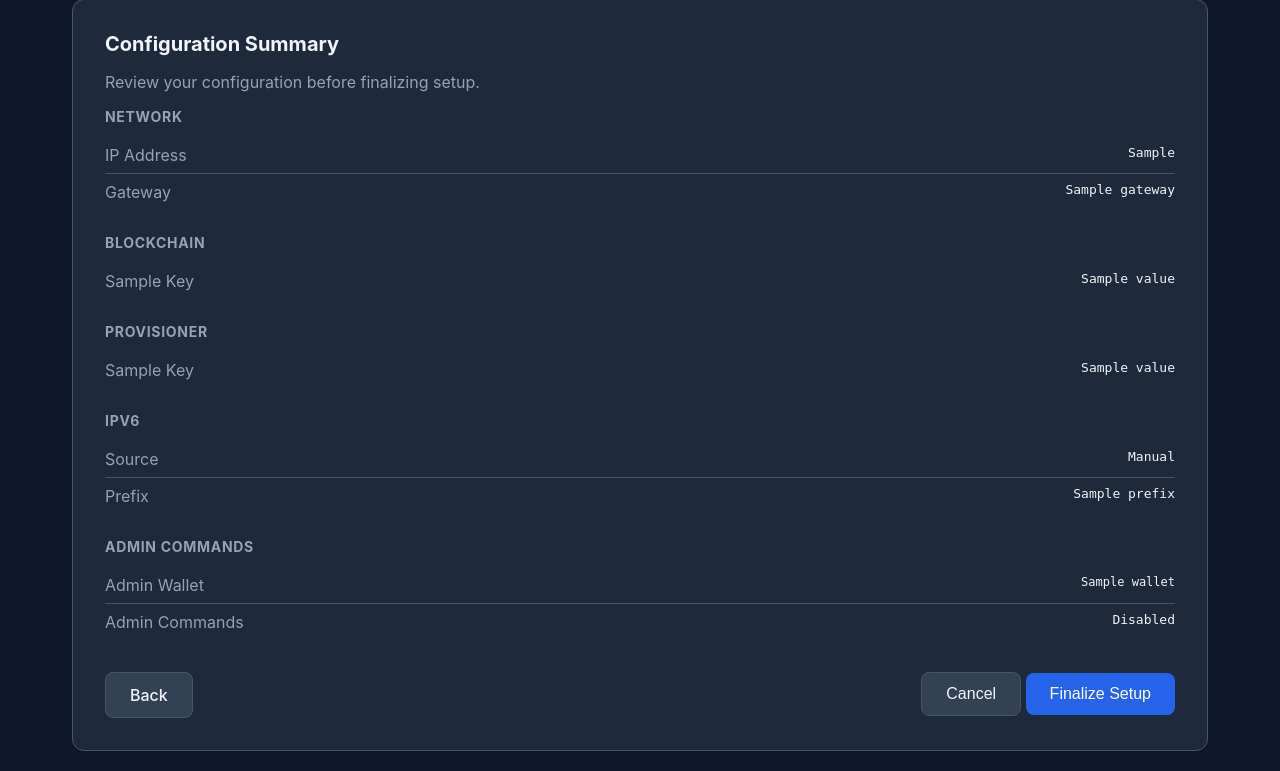
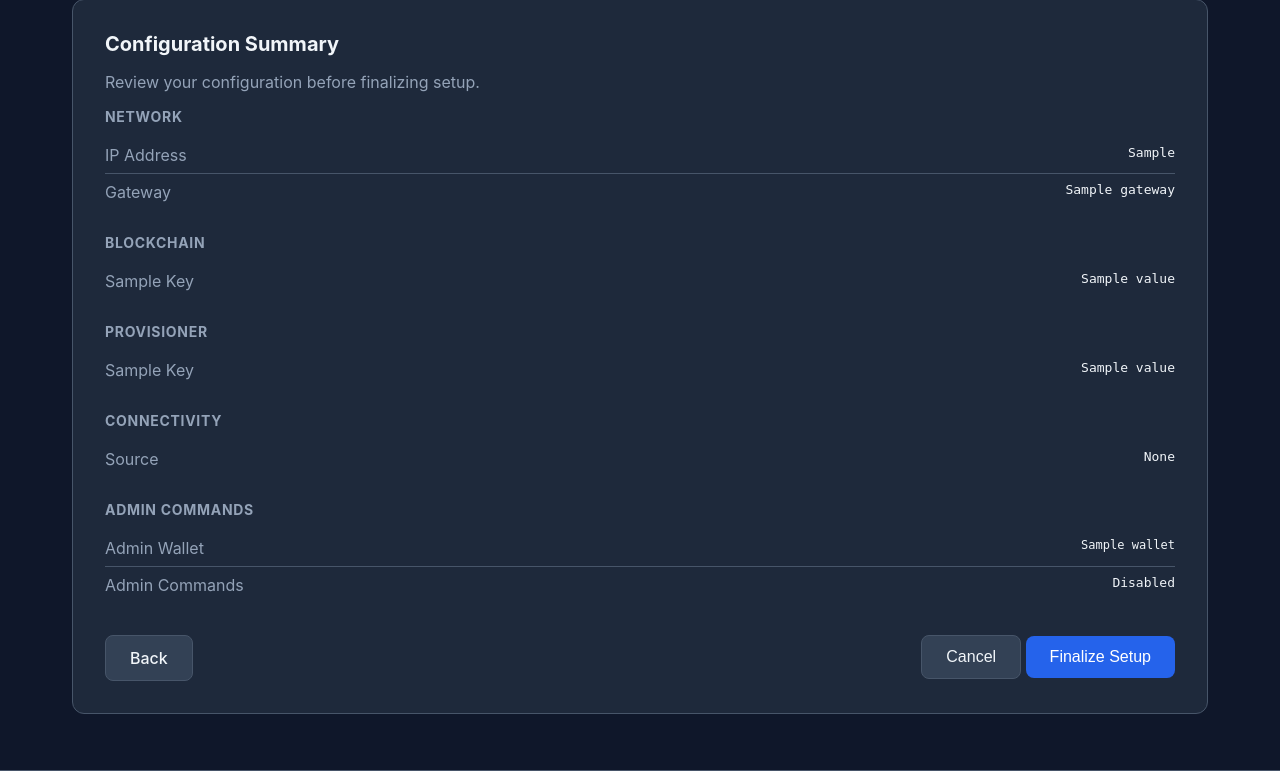
Before and after one commit to mwaddip/blockhost, a Flask app: template installer/web/templates/wizard/summary.html in a window 1280 px wide. Shown: the part 159-930 px from the top of the page. Run offline with Flask 3, Linux system fonts and the light colour scheme; the template is opened without the code that fills it: most values are stand-ins (such as "Sample title", 1, 10 or a date in 2020).

Commit message:
refactor: update summary template for connectivity rename
Co-Authored-By: Claude Sonnet 4.6 (1M context) <noreply@anthropic.com>

```diff
--- a/installer/web/templates/wizard/summary.html
+++ b/installer/web/templates/wizard/summary.html
@@ -53,19 +53,19 @@
     </div>
     {% endif %}
 
-    <!-- IPv6 Summary -->
+    <!-- Connectivity Summary -->
     <div class="summary-section">
-        <h3>IPv6</h3>
+        <h3>Connectivity</h3>
         <div class="summary-item">
             <span class="summary-label">Source</span>
-            <span class="summary-value">{{ 'Broker Network' if summary.ipv6.mode == 'broker' else 'Manual' }}</span>
+            <span class="summary-value">{{ 'Tunnel Broker' if summary.ipv6.mode == 'broker' else ('Manual' if summary.ipv6.mode == 'manual' else 'None') }}</span>
         </div>
         {% if summary.ipv6.mode == 'broker' %}
         <div class="summary-item">
-            <span class="summary-label">Broker Registry</span>
+            <span class="summary-label">Registry Contract</span>
             <span class="summary-value" style="font-size: 0.75rem;">{{ summary.ipv6.broker_registry or 'Will be fetched' }}</span>
         </div>
-        {% else %}
+        {% elif summary.ipv6.mode == 'manual' %}
         <div class="summary-item">
             <span class="summary-label">Prefix</span>
             <span class="summary-value">{{ summary.ipv6.prefix }}</span>
```
